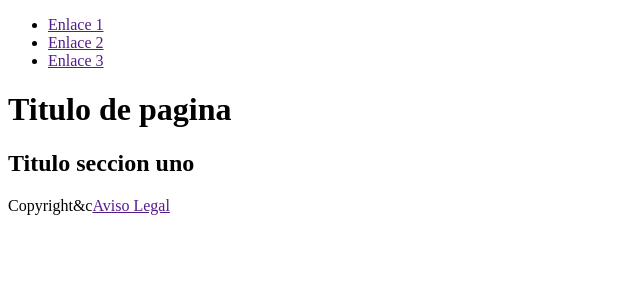
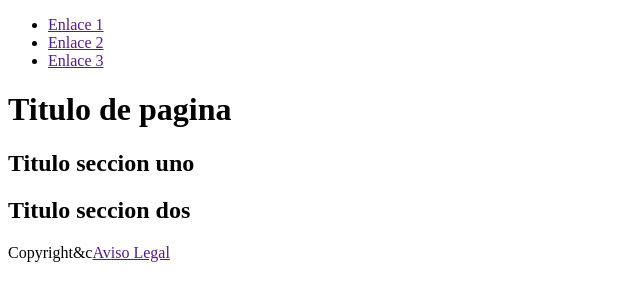
Before and after one commit to MS2020-ms/pruebagit, a plain HTML site: page prueba1.html in a window 1280 px wide. Shown: the whole page, without its empty margins (0-640 px from the left). Drawn offline with Linux system fonts and the light colour scheme.

Commit message:
parcial de titulo seccion dos

```diff
--- a/prueba1.html
+++ b/prueba1.html
@@ -28,6 +28,10 @@
     <section>
         <h2>Titulo seccion uno</h2>
     </section>
+
+    <section>
+        <h2>Titulo seccion dos</h2>
+    </section>
 </main>
 
 <!--   Pie de pagina con copyright y enlace a aviso legal-->
```
